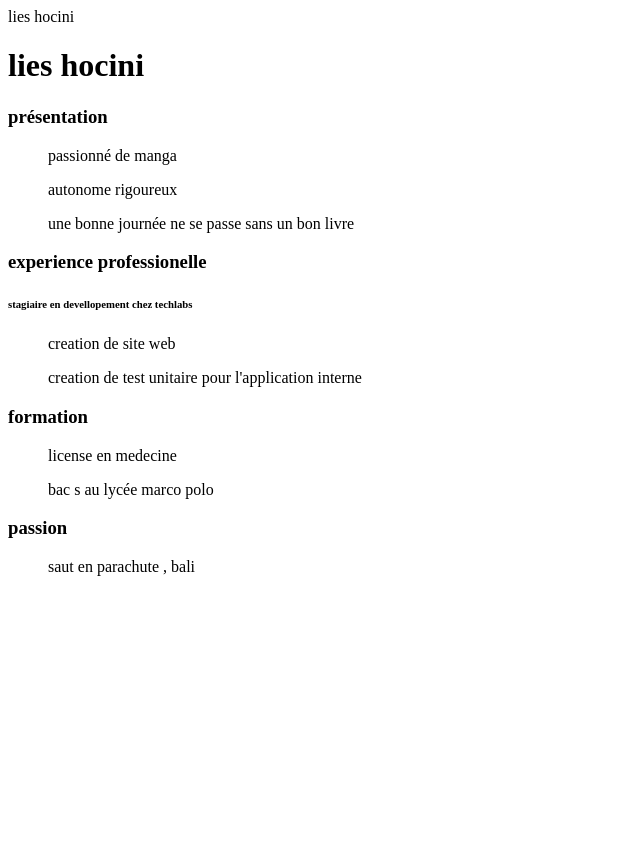
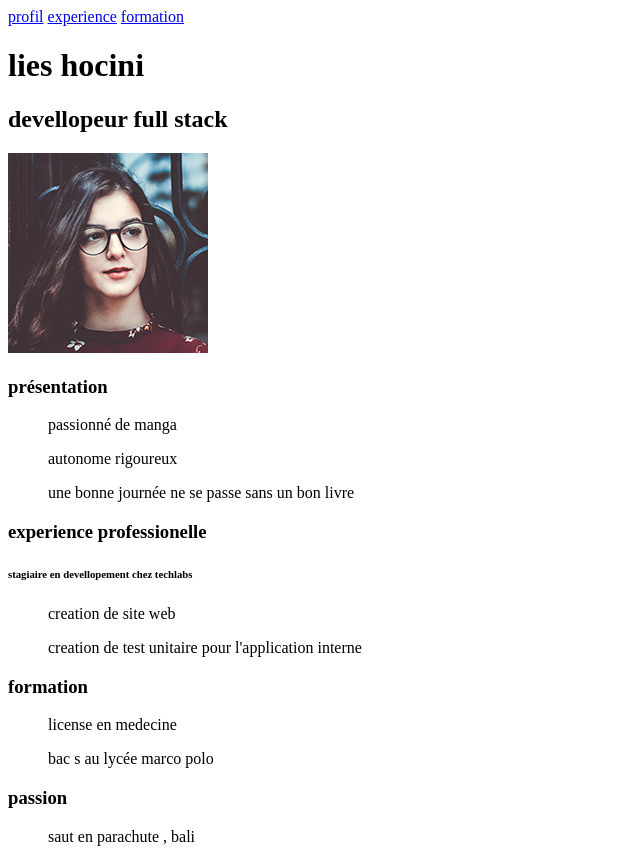
Before and after one commit to Lies20/MyCv, a plain HTML site: page index.html in a window 1280 px wide. Shown: the whole page, without its empty margins (0-640 px from the left). Before the commit the page ends 800 px from the top, so only its background shows below. Drawn offline with Linux system fonts and the light colour scheme.

Commit message:
add pictures

```diff
--- a/index.html
+++ b/index.html
@@ -7,16 +7,23 @@
 
     </head>
     <body>
-        <header>lies hocini</header>
+        <nav>
+            <a href="#présentation">profil</a>
+            <a href="#expérience-professionelle">experience</a>
+            <a href="#formation">formation</a>
+
+        </nav>
+
         <h1>lies hocini</h1>
-
-    <section class= présentation ></section>
+        <h2>devellopeur full stack</h2>
+        <img src="./noemie_martin.png" alt="">
+    <section id= présentation ></section>
         <h3>présentation</h3>
         <ul> passionné de manga </ul>
         <ul> autonome rigoureux </ul>
         <ul>une bonne journée ne se passe sans un bon livre</ul>
 
-    <section class="expérience professionelle"></section>
+    <section id="expérience-professionelle"></section>
         <h3>experience professionelle</h3>
        <h6>stagiaire en devellopement chez techlabs</H6>
         <ul>creation de site web</ul>
```
Also changed, not shown: noemie_martin.png (added).
